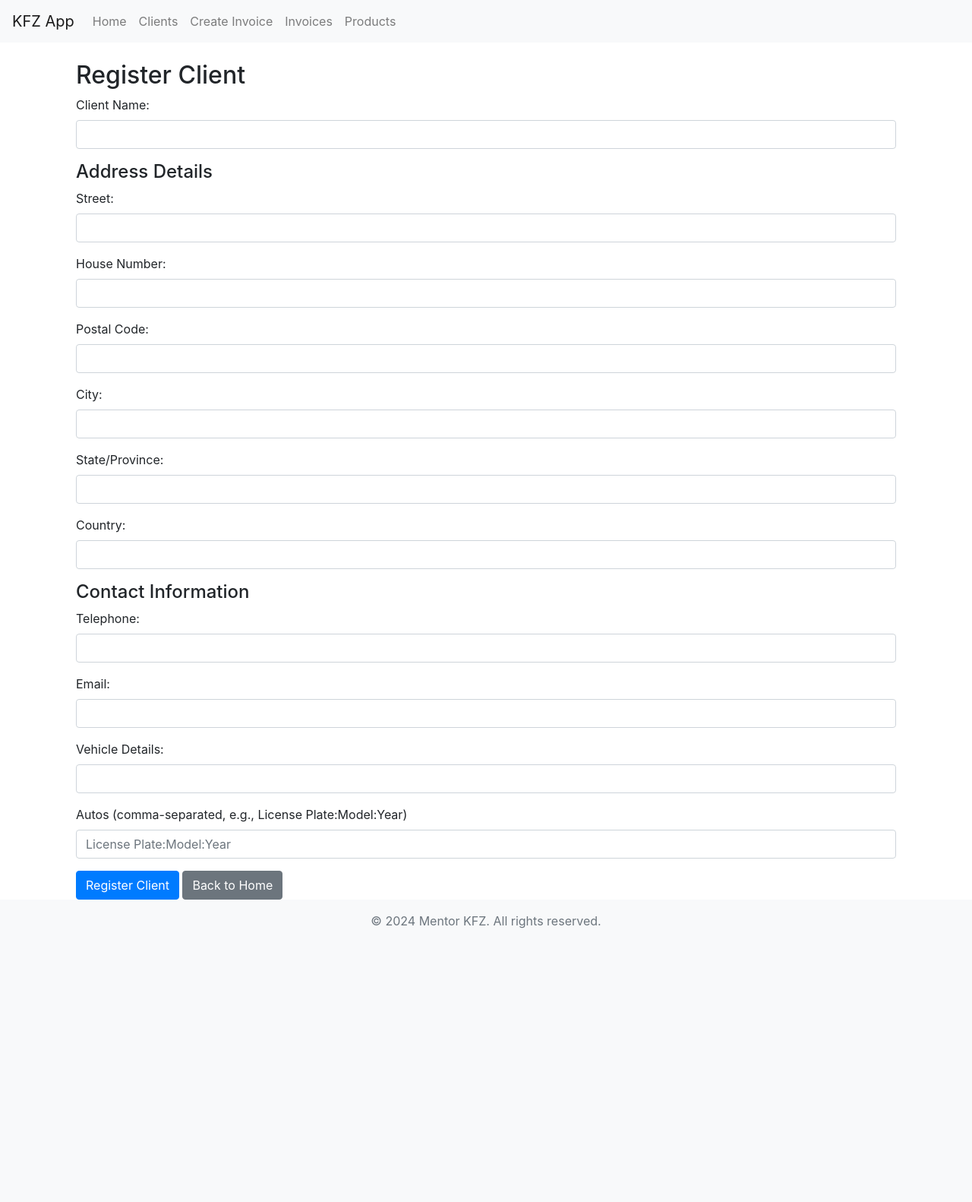
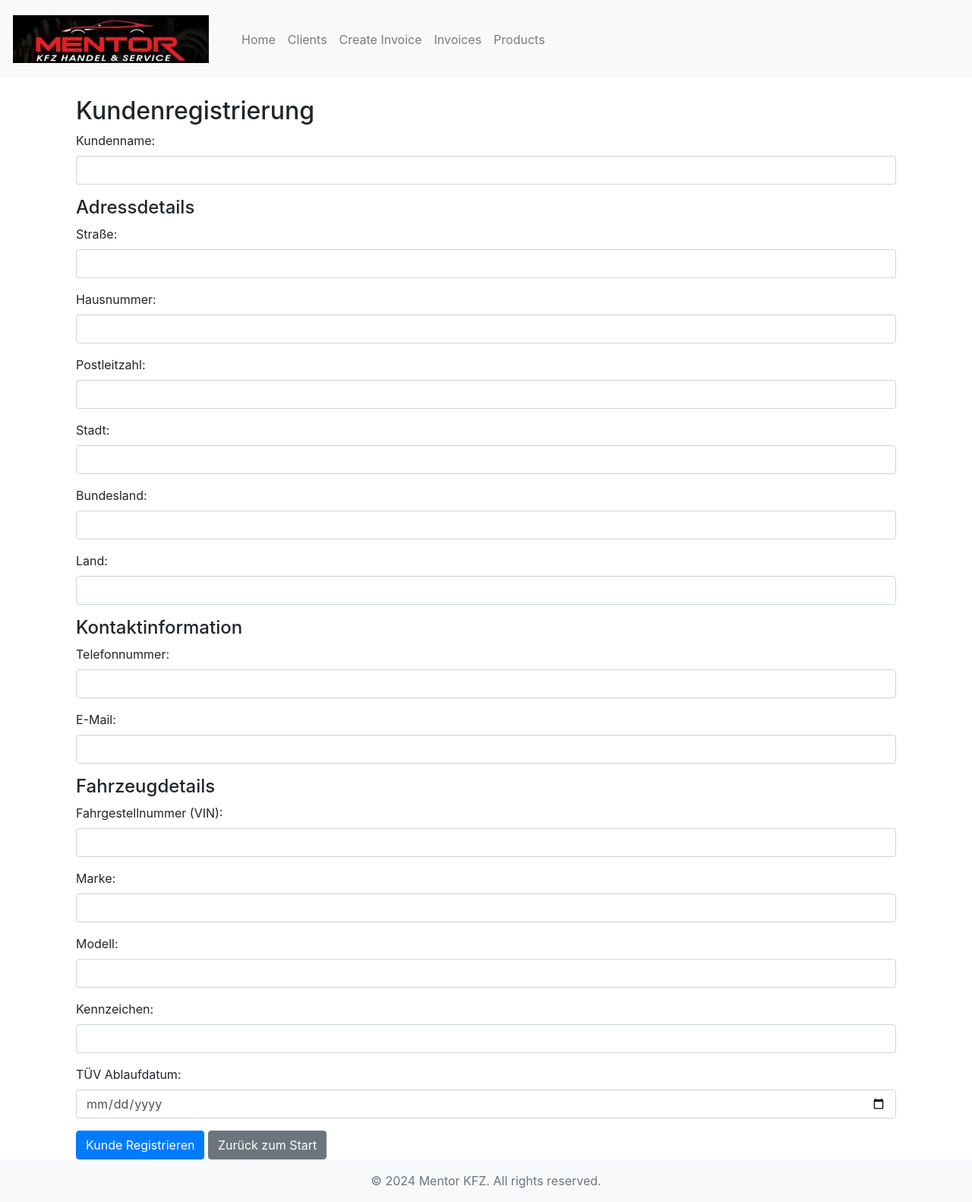
Before and after one commit to albertqerimi/kfz-app, a PHP site: page /client/register_client.php in a window 1280 px wide. Shown: the whole page at 76% size. Before the commit the page ends 1222 px from the top, so only its background shows below. Run offline with PHP 8.4, Linux system fonts and the light colour scheme.

Commit message:
finalize register clients

```diff
--- a/client/register_client.php
+++ b/client/register_client.php
@@ -1,64 +1,78 @@
 <?php include '../includes/header.php'; ?>
 
 <div class="container mt-4">
-    <h2>Register Client</h2>
+    <h2>Kundenregistrierung</h2>
     <form action="save_client.php" method="POST">
         <!-- Client Name -->
         <div class="form-group">
-            <label for="name">Client Name:</label>
+            <label for="name">Kundenname:</label>
             <input type="text" class="form-control" id="name" name="name" required>
         </div>
 
         <!-- Address Details -->
-        <h4>Address Details</h4>
+        <h4>Adressdetails</h4>
         <div class="form-group">
-            <label for="street">Street:</label>
+            <label for="street">Straße:</label>
             <input type="text" class="form-control" id="street" name="street" required>
         </div>
         <div class="form-group">
-            <label for="house_number">House Number:</label>
+            <label for="house_number">Hausnummer:</label>
             <input type="text" class="form-control" id="house_number" name="house_number" required>
         </div>
         <div class="form-group">
-            <label for="postal_code">Postal Code:</label>
+            <label for="postal_code">Postleitzahl:</label>
             <input type="text" class="form-control" id="postal_code" name="postal_code" required>
         </div>
         <div class="form-group">
-            <label for="city">City:</label>
+            <label for="city">Stadt:</label>
             <input type="text" class="form-control" id="city" name="city" required>
         </div>
         <div class="form-group">
-            <label for="state">State/Province:</label>
+            <label for="state">Bundesland:</label>
             <input type="text" class="form-control" id="state" name="state">
         </div>
         <div class="form-group">
-            <label for="country">Country:</label>
+            <label for="country">Land:</label>
             <input type="text" class="form-control" id="country" name="country" required>
         </div>
 
         <!-- Contact Information -->
-        <h4>Contact Information</h4>
+        <h4>Kontaktinformation</h4>
         <div class="form-group">
-            <label for="telephone">Telephone:</label>
+            <label for="telephone">Telefonnummer:</label>
             <input type="tel" class="form-control" id="telephone" name="telephone">
         </div>
         <div class="form-group">
-            <label for="email">Email:</label>
+            <label for="email">E-Mail:</label>
             <input type="email" class="form-control" id="email" name="email" required>
         </div>
 
         <!-- Vehicle Details -->
+        <h4>Fahrzeugdetails</h4>
         <div class="form-group">
-            <label for="autos">Vehicle Details:</label>
-            <input type="text" class="form-control" id="autos" name="autos" required>
+            <label for="vin_number">Fahrgestellnummer (VIN):</label>
+            <input type="text" class="form-control" id="vin_number" name="vin_number" required>
         </div>
         <div class="form-group">
-            <label for="autos">Autos (comma-separated, e.g., License Plate:Model:Year)</label>
-            <input type="text" class="form-control" id="autos" name="autos" placeholder="License Plate:Model:Year">
+            <label for="brand">Marke:</label>
+            <input type="text" class="form-control" id="brand" name="brand" required>
         </div>
+        <div class="form-group">
+            <label for="model">Modell:</label>
+            <input type="text" class="form-control" id="model" name="model" required>
+        </div>
+        <div class="form-group">
+            <label for="license_plate">Kennzeichen:</label>
+            <input type="text" class="form-control" id="license_plate" name="license_plate" required>
+        </div>
+        <div class="form-group">
+            <label for="tuv_date">TÜV Ablaufdatum:</label>
+            <input type="date" class="form-control" id="tuv_date" name="tuv_date" required>
+        </div>
+
         <!-- Submit Button -->
-        <button type="submit" class="btn btn-primary">Register Client</button>
-        <a href="../index.php" class="btn btn-secondary">Back to Home</a>
+        <button type="submit" class="btn btn-primary">Kunde Registrieren</button>
+        <a href="../index.php" class="btn btn-secondary">Zurück zum Start</a>
     </form>
 </div>
 
--- a/includes/header.php
+++ b/includes/header.php
@@ -1,7 +1,9 @@
 <!DOCTYPE html>
-<html lang="en">
+<html lang="de-DE">
 <head>
     <meta charset="UTF-8">
+    <meta name="robots" content="noindex">
+    <meta name="googlebot" content="noindex">
     <meta name="viewport" content="width=device-width, initial-scale=1.0">
     <title>Mentor KFZ</title>
     <link href="/kfz-app/assets/css/bootstrap-min.css" rel="stylesheet">
@@ -9,7 +11,10 @@
 </head>
 <body>
 <nav class="navbar navbar-expand-lg navbar-light bg-light">
-        <a class="navbar-brand" href="/kfz-app/index.php">KFZ App</a>
+        <a class="navbar-brand" href="/kfz-app/index.php">
+        <img class="navbar-brand"  src="../assets/images/mentor-logo.JPG" alt="Logo">
+        </a>
+
         <button class="navbar-toggler" type="button" data-toggle="collapse" data-target="#navbarNav" aria-controls="navbarNav" aria-expanded="false" aria-label="Toggle navigation">
             <span class="navbar-toggler-icon"></span>
         </button>
```
Also changed, not shown: client/save_client.php (+20 -34 lines), assets/images/mentor-logo.JPG (added).
